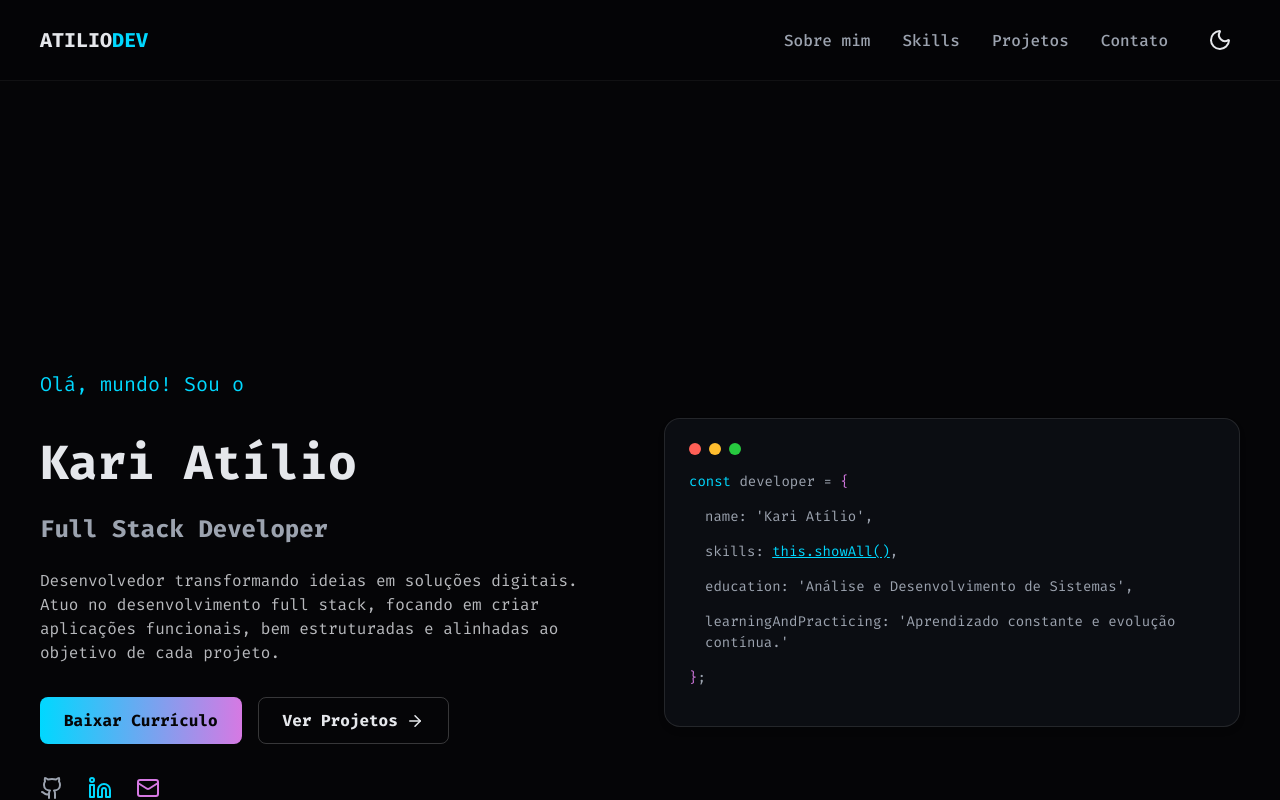
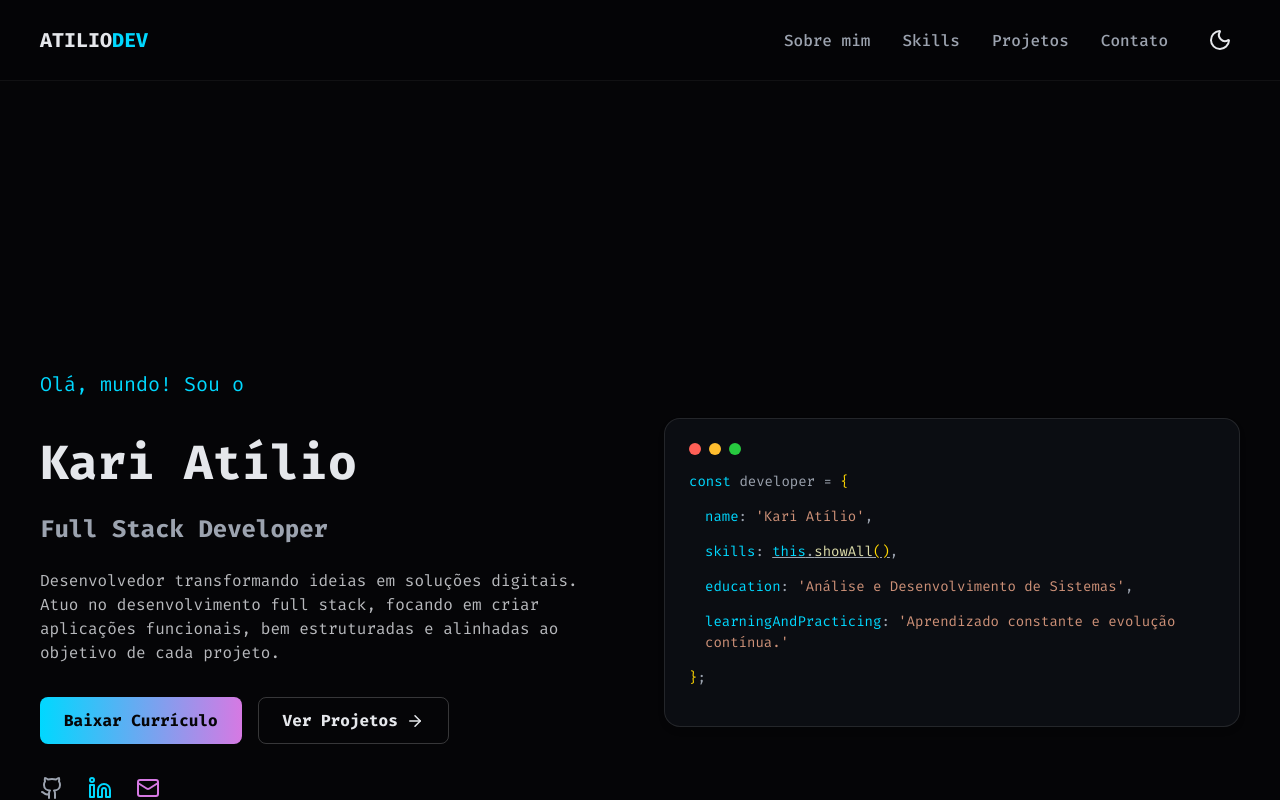
Before and after one commit to karimoreira/meu-portifolio, a React (Vite) app: page / in a window 1280 px wide. Shown: the top 800 px of the page. Built offline with nearby package versions, Linux system fonts and the light colour scheme.

Commit message:
feat: cores do bloco

```diff
--- a/src/components/Contact/Contact.css
+++ b/src/components/Contact/Contact.css
@@ -32,7 +32,7 @@
   display: block;
   font-size: 12px;
   font-family: 'Fira Code', monospace;
-  color: var(--color-secondary);
+  color: var(--color-primary);
   margin-bottom: 8px;
   text-transform: uppercase;
   letter-spacing: 0.8px;
@@ -68,7 +68,7 @@
 .form-button {
   width: 100%;
   padding: 16px;
-  background: linear-gradient(to right, var(--color-primary), var(--color-secondary));
+  background: var(--color-primary);
   color: var(--color-background);
   font-weight: bold;
   border-radius: 8px;
@@ -106,7 +106,7 @@
 }
 
 .recaptcha-legal-text a {
-  color: var(--color-secondary);
+  color: var(--color-primary);
   text-decoration: underline;
   transition: color 0.3s;
 }
--- a/src/components/Hero.jsx
+++ b/src/components/Hero.jsx
@@ -56,14 +56,14 @@ export default function Hero() {
           </div>
 
           <div className="code-content">
-            <p><span className="c-cyan">const</span> developer = <span className="c-purple">{"{"}</span></p>
-            <p className="indent-1">name: <span className="c-gray">'{personalData.name}'</span>,</p>
+            <p><span className="c-cyan">const</span> developer = <span className="c-yellow">{"{"}</span></p>
+            <p className="indent-1"><span className="c-cyan">name</span>: <span className="c-string">'{personalData.name}'</span>,</p>
             <p className="indent-1">
-              skills: <a href="#skills" className="c-cyan hover-underline" onClick={(e) => scrollToSection(e, '#skills')}>this.showAll()</a>,
+              <span className="c-cyan">skills</span>: <a href="#skills" className="hover-underline" onClick={(e) => scrollToSection(e, '#skills')}><span className="c-cyan">this</span>.<span className="c-method">showAll</span><span className="c-yellow">()</span></a>,
             </p>
-            <p className="indent-1">education: <span className="c-gray">'Análise e Desenvolvimento de Sistemas'</span>,</p>
-            <p className="indent-1">learningAndPracticing: <span className="c-gray">'Aprendizado constante e evolução contínua.'</span></p>
-            <p><span className="c-purple">{"}"}</span>;</p>
+            <p className="indent-1"><span className="c-cyan">education</span>: <span className="c-string">'Análise e Desenvolvimento de Sistemas'</span>,</p>
+            <p className="indent-1"><span className="c-cyan">learningAndPracticing</span>: <span className="c-string">'Aprendizado constante e evolução contínua.'</span></p>
+            <p><span className="c-yellow">{"}"}</span>;</p>
           </div>
         </div>
       </div>
--- a/src/index.css
+++ b/src/index.css
@@ -538,6 +538,9 @@ ul {
 .c-cyan { color: var(--color-primary); }
 .c-purple { color: var(--color-secondary); }
 .c-gray { color: var(--color-muted); }
+.c-yellow { color: #ffd700; }
+.c-string { color: #ce9178; }
+.c-method { color: #dcdcaa; }
 
 
 .indent-1 { padding-left: 16px; }
```
